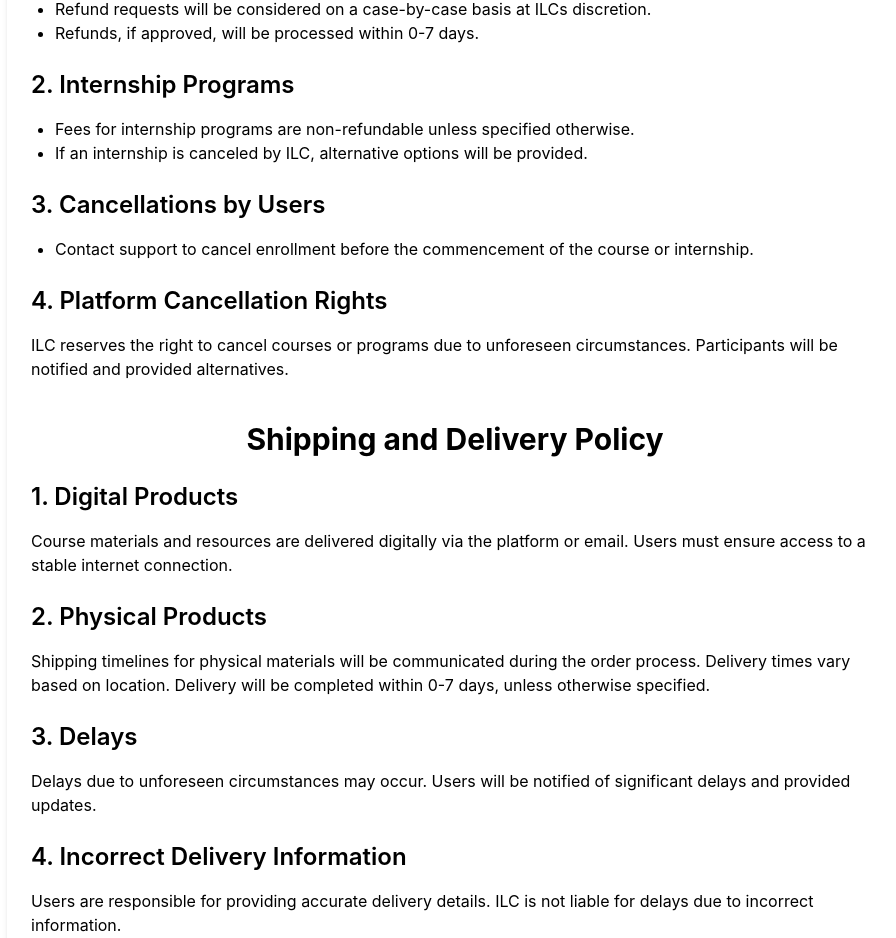
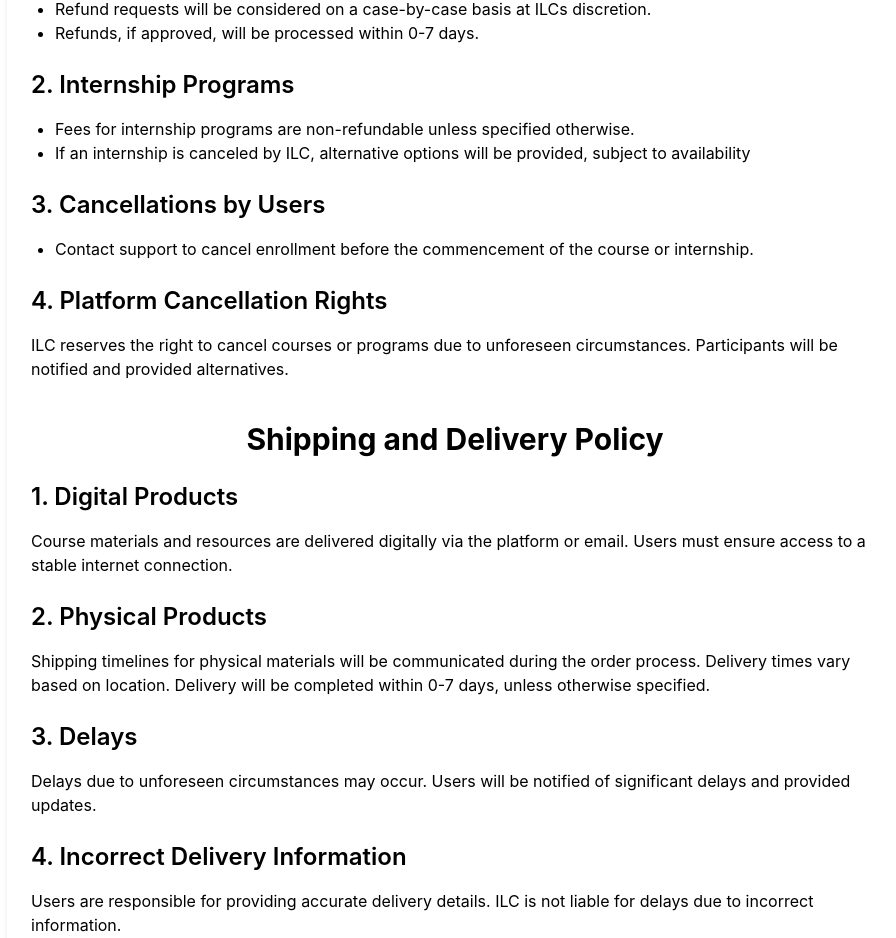
Before and after one commit to nitinsxngh/ILC-1, a Next.js app: page /terms-and-conditions in a window 1280 px wide. Shown: the part 1155-2093 px from the top of the page, without its empty margins (185-1081 px from the left). Built offline with nearby package versions, Linux system fonts and the light colour scheme.

Commit message:
Terms and Condition Revision

```diff
--- a/app/terms-and-conditions/page.tsx
+++ b/app/terms-and-conditions/page.tsx
@@ -57,7 +57,7 @@
           <h2 className="text-2xl font-semibold mt-6 mb-4">2. Internship Programs</h2>
           <ul className="list-disc pl-6 mb-4 text-gray-700">
             <li>Fees for internship programs are non-refundable unless specified otherwise.</li>
-            <li>If an internship is canceled by ILC, alternative options will be provided.</li>
+            <li>If an internship is canceled by ILC, alternative options will be provided, subject to availability</li>
           </ul>
 
           <h2 className="text-2xl font-semibold mt-6 mb-4">3. Cancellations by Users</h2>
```
